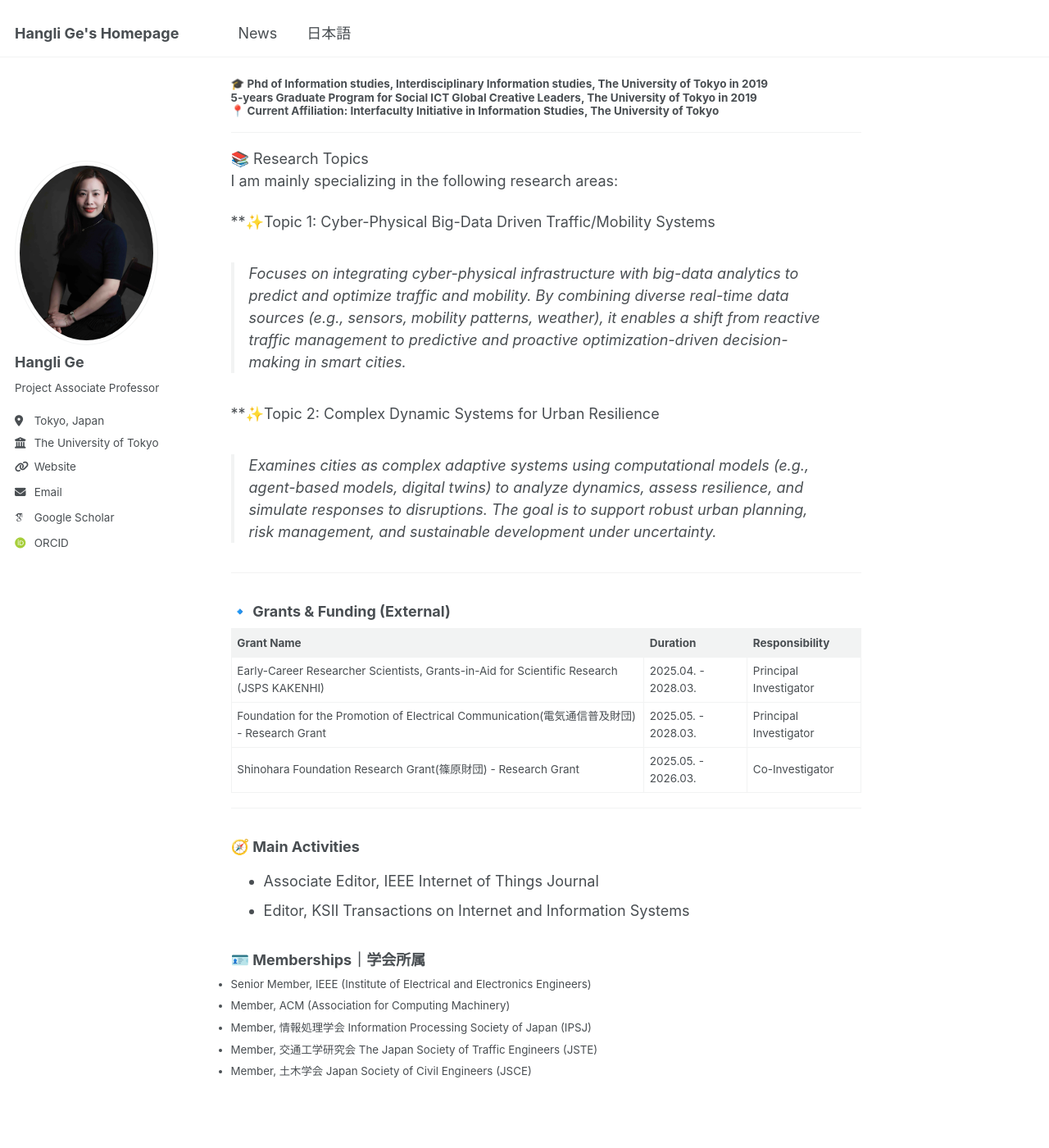
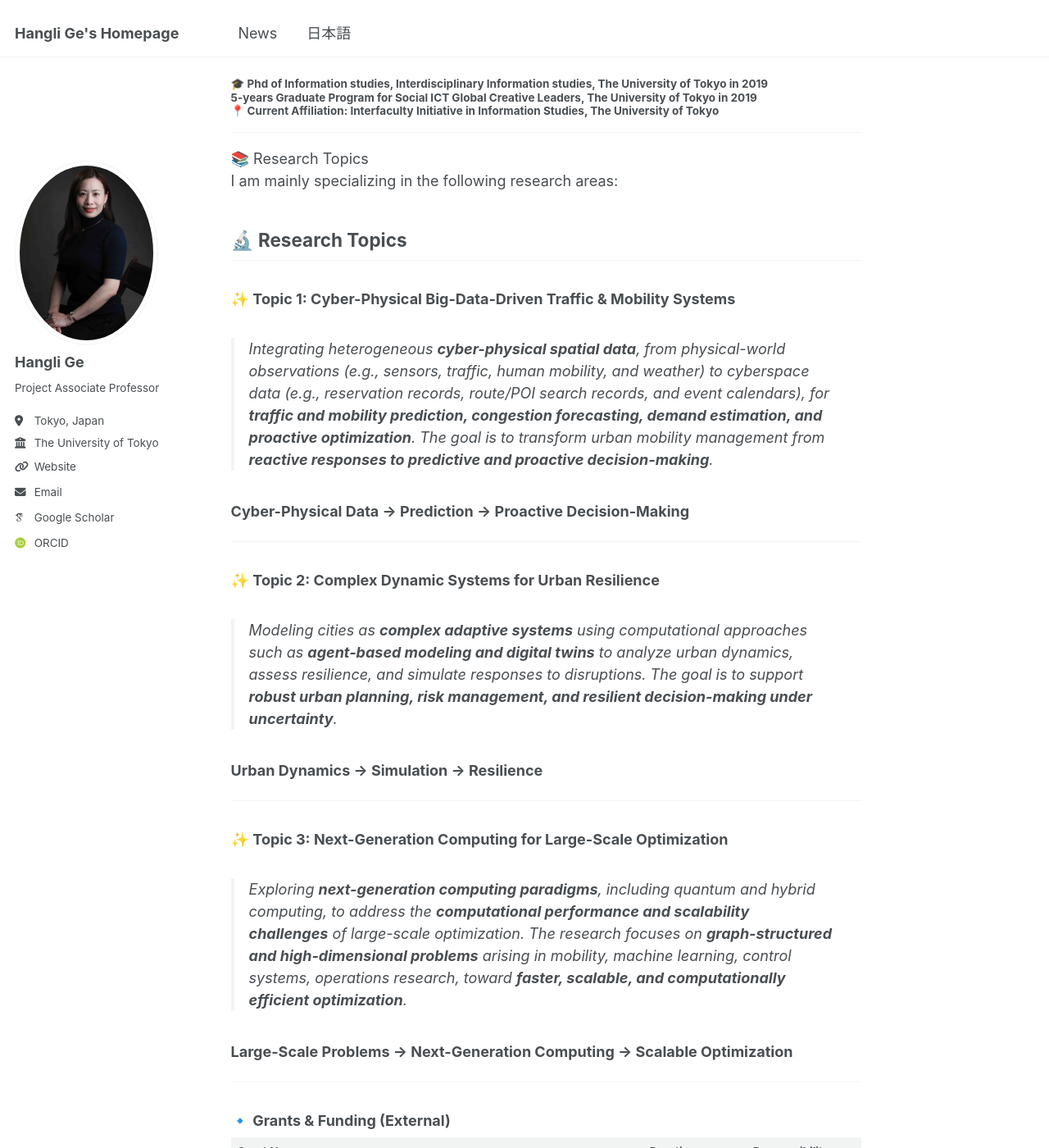
Before and after one commit to christie888/christie888.github.io, a Jekyll site: the page built from _pages/about.md, in a window 1280 px wide and 1400 px high, scrolled down 309 px. Shown: the whole window at 82% size. Built offline with Jekyll 4.4.1, drawn with Linux system fonts in a browser that asks for light colours; some web fonts are replaced.

Commit message:
Update about.md

```diff
--- a/_pages/about.md
+++ b/_pages/about.md
@@ -17,15 +17,41 @@ My name is  Hangli Ge (葛杭丽 | 葛杭麗). I am currently a Project Associat
 📚 Research Topics
 <br>I am mainly specializing in the following research areas:
 
+
+## 🔬 Research Topics
+
+### ✨ Topic 1: Cyber-Physical Big-Data-Driven Traffic & Mobility Systems
+
+> Integrating heterogeneous **cyber-physical spatial data**, from physical-world observations (e.g., sensors, traffic, human mobility, and weather) to cyberspace data (e.g., reservation records, route/POI search records, and event calendars), for **traffic and mobility prediction, congestion forecasting, demand estimation, and proactive optimization**. The goal is to transform urban mobility management from **reactive responses to predictive and proactive decision-making**.
+
+**Cyber-Physical Data → Prediction → Proactive Decision-Making**
+
+---
+
+### ✨ Topic 2: Complex Dynamic Systems for Urban Resilience
+
+> Modeling cities as **complex adaptive systems** using computational approaches such as **agent-based modeling and digital twins** to analyze urban dynamics, assess resilience, and simulate responses to disruptions. The goal is to support **robust urban planning, risk management, and resilient decision-making under uncertainty**.
+
+**Urban Dynamics → Simulation → Resilience**
+
+---
+
+### ✨ Topic 3: Next-Generation Computing for Large-Scale Optimization
+
+> Exploring **next-generation computing paradigms**, including quantum and hybrid computing, to address the **computational performance and scalability challenges** of large-scale optimization. The research focuses on **graph-structured and high-dimensional problems** arising in mobility, machine learning, control systems, operations research, toward **faster, scalable, and computationally efficient optimization**.
+
+**Large-Scale Problems → Next-Generation Computing → Scalable Optimization**
+
+<!--
+
 **✨Topic 1: Cyber-Physical Big-Data Driven Traffic/Mobility Systems
-> Focuses on integrating cyber-physical infrastructure with big-data analytics to predict and optimize traffic and mobility. By combining diverse real-time data sources (e.g., sensors, mobility patterns, weather), it enables a shift from reactive traffic management to predictive and proactive optimization-driven decision-making in smart cities.
+> Integrating heterogeneous cyber-physical spatial data from physical-world observations (e.g., sensors, traffic, human mobility, and weather) to cyberspace data (e.g., reservation and route, POI search records, event calendar) for traffic and mobility prediction, congestion forecasting, demand estimation, and proactive optimization, enabling a shift from reactive responses to predictive and proactive decision-making.
 
 **✨Topic 2: Complex Dynamic Systems for Urban Resilience
 > Examines cities as complex adaptive systems using computational models (e.g., agent-based models, digital twins) to analyze dynamics, assess resilience, and simulate responses to disruptions. The goal is to support robust urban planning, risk management, and sustainable development under uncertainty.
+>
+>
 
-
-
-<!--
 **✨Topic 1: Cyber-Physical, Big-Data-Driven Solutions for Traffic, Mobility, and Congestion Prediction and Optimization**
 > The integration of cyber-physical infrastructure with big-data-driven analytics enables advanced traffic, mobility, and congestion prediction and optimization. Such systems typically fuse heterogeneous data sources, including roadside sensors, real-time traffic data, human mobility patterns, weather information, and traffic control systems. By leveraging these diverse data streams, the system can capture real-time traffic dynamics and support predictive modeling as well as proactive decision-making. This paradigm is widely recognized as a key direction in modern intelligent transportation systems and smart cities, shifting traffic management from reactive operations toward predictive and optimization-based strategies.
 
```
